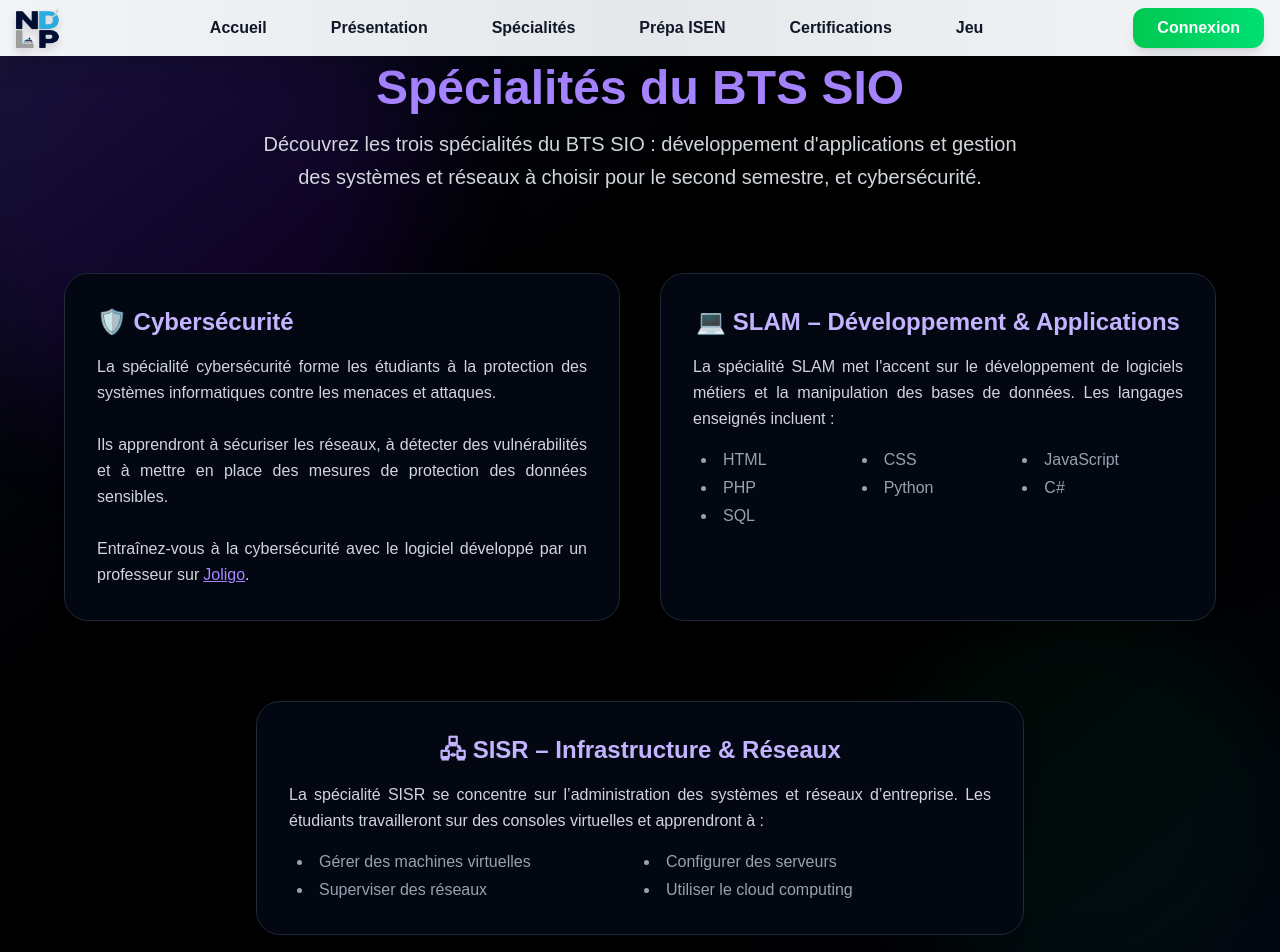
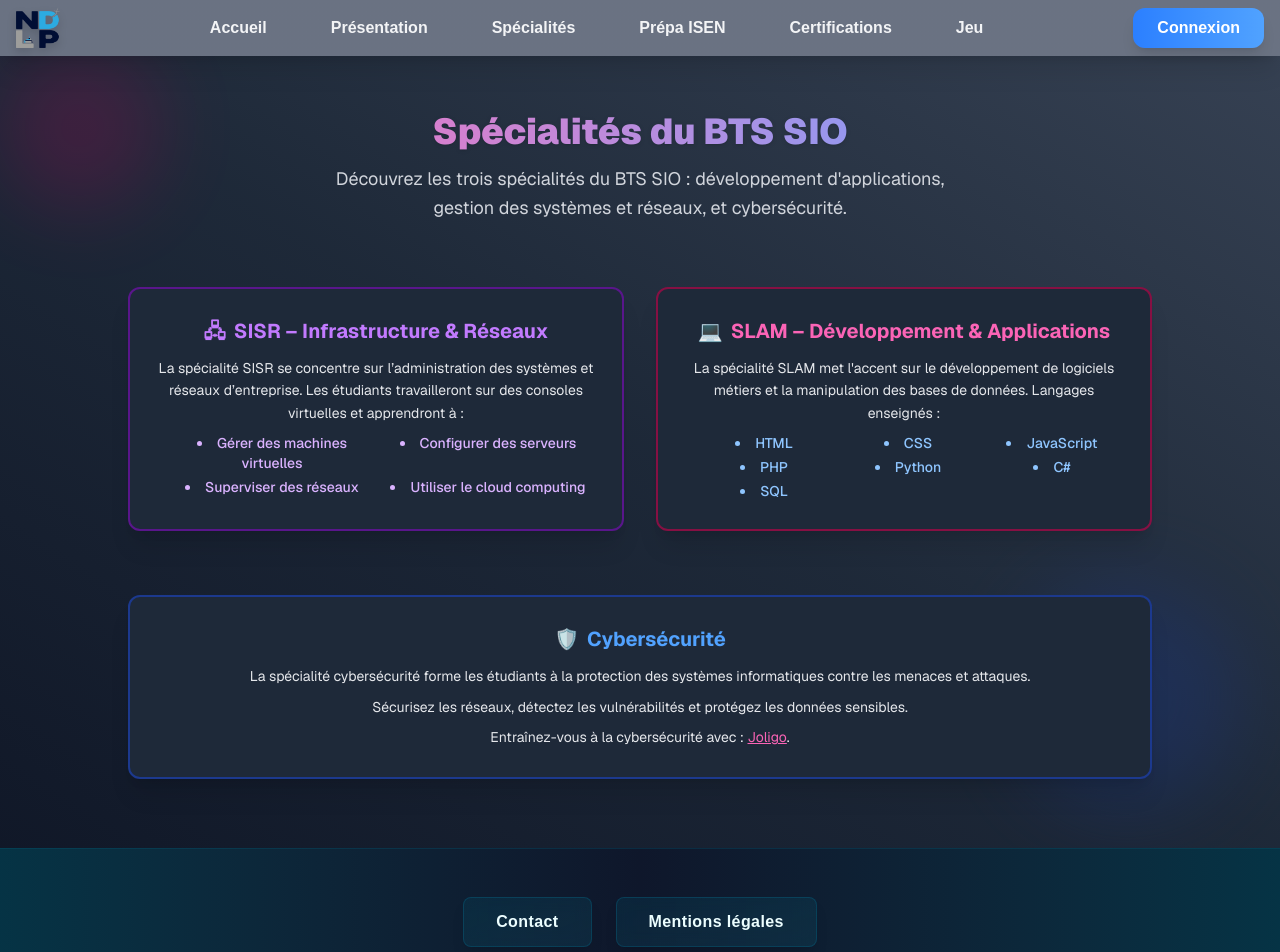
Before and after one commit to KLenesley/ApplicationBTS-SIO, a Next.js app: page /specialites in a window 1280 px wide. Shown: the top 952 px of the page. Built offline with nearby package versions, Linux system fonts and the light colour scheme.

Commit message:
06/05/2025 BF

```diff
--- a/src/app/layout.tsx
+++ b/src/app/layout.tsx
@@ -27,10 +27,12 @@ export default function RootLayout({
 }>) {
   return (
     <html lang="fr" className="h-full">
-      <body className={`${geistSans.variable} ${geistMono.variable} antialiased`}>
-        <Head/>     {/* Navbar */}
-        <main className="flex-grow flex flex-col">{children}</main>
-        <Foot/>     {/* Footer */}
+      <body className={`${geistSans.variable} ${geistMono.variable} antialiased flex flex-col min-h-screen`}>
+        <Head /> {/* Navbar */}
+        <div className="mt-12 flex-grow flex flex-col">
+          <main>{children}</main>
+        </div>
+        <Foot /> {/* Footer */}
       </body>
     </html>
   );
--- a/src/app/prepa/page.tsx
+++ b/src/app/prepa/page.tsx
@@ -2,37 +2,68 @@ import React from 'react';
 
 export default function Prepa() {
   return (
-    <div className="p-12 bg-gradient-to-br from-gray-900 via-gray-950 to-black text-white rounded-3xl shadow-2xl space-y-12 border border-gray-800">
-      {/* Title */}
-      <h2 className="text-5xl font-extrabold text-red-700 drop-shadow-xl text-center tracking-tight">
-        La Prépa ISEN
-      </h2>
+    <div className="relative min-h-screen bg-gradient-to-tr from-gray-900 via-gray-800 to-gray-700 text-gray-100 py-16 px-4 overflow-hidden font-sans text-center">
 
-      {/* Introduction */}
-      <p className="text-gray-300 text-lg leading-relaxed text-justify max-w-4xl mx-auto">
-        La <span className="text-red-700 font-semibold">Prépa ISEN</span> est une formation complémentaire qui prépare les étudiants aux concours d'entrée à l'ISEN. Elle couvre des matières clés pour affronter les épreuves scientifiques, technologiques et humaines.
-      </p>
+      {/* Effets décoratifs */}
+      <div className="absolute top-0 left-0 w-40 h-40 bg-red-700 rounded-full opacity-20 blur-2xl z-0" />
+      <div className="absolute bottom-10 right-10 w-56 h-56 bg-yellow-700 rounded-full opacity-30 blur-2xl z-0" />
 
-      {/* List of Subjects */}
-      <ul className="list-disc pl-8 space-y-4 text-gray-200 text-base leading-relaxed max-w-4xl mx-auto">
-        <li>
-          <strong className="text-red-700">Mathématiques</strong> : pour une compréhension approfondie des tâches complexes liées aux études d'ingénierie.
-        </li>
-        <li>
-          <strong className="text-red-700">Physique</strong> : pour une approche scientifique des technologies numériques et de l'électronique.
-        </li>
-        <li>
-          <strong className="text-red-700">Humanités</strong> : pour développer ses compétences en communication et réviser les règles de syntaxe française.
-        </li>
-        <li>
-          <strong className="text-red-700">Anglais</strong> : pour renforcer ses compétences dans un environnement international et technologique.
-        </li>
-      </ul>
+      {/* Contenu principal */}
+      <div className="relative z-10 max-w-5xl mx-auto space-y-16">
 
-      {/* Preparation Details */}
-      <p className="text-gray-300 text-lg leading-relaxed text-justify max-w-4xl mx-auto">
-        Les étudiants de la Prépa ISEN bénéficient d'une <span className="text-red-700 font-semibold">préparation intensive</span> pour intégrer une école d'ingénieur de l'ISEN, avec <span className="text-red-700 font-semibold">150 heures supplémentaires</span> intégrées dans l'emploi du temps du BTS.
-      </p>
+        {/* Titre principal */}
+        <div className="text-center space-y-3">
+          <h1 className="text-3xl sm:text-4xl font-black text-transparent bg-clip-text bg-gradient-to-r from-red-400 via-pink-400 to-yellow-400 drop-shadow">
+            La Prépa ISEN
+          </h1>
+          <p className="text-base sm:text-lg text-gray-300 max-w-2xl mx-auto leading-relaxed">
+            <span className="font-extrabold text-red-500">Prépa ISEN</span> : une formation d’excellence pour préparer les concours d’entrée à l’ISEN, couvrant les matières scientifiques, technologiques et humaines essentielles à votre réussite.
+          </p>
+        </div>
+
+        {/* Matières */}
+        <div className="grid grid-cols-1 md:grid-cols-2 gap-8">
+          <div className="flex-1 bg-gray-800 border-2 border-red-900 rounded-xl shadow-xl hover:shadow-red-900 transition-all duration-300 hover:scale-105 p-7 text-center">
+            <h2 className="text-xl font-bold text-red-400 mb-3 flex items-center gap-2 justify-center">
+              <span>∑</span> Mathématiques
+            </h2>
+            <p className="text-gray-200 text-sm leading-relaxed">
+              Compréhension approfondie des concepts clés pour l’ingénierie.
+            </p>
+          </div>
+          <div className="flex-1 bg-gray-800 border-2 border-yellow-900 rounded-xl shadow-xl hover:shadow-yellow-900 transition-all duration-300 hover:scale-105 p-7 text-center">
+            <h2 className="text-xl font-bold text-yellow-400 mb-3 flex items-center gap-2 justify-center">
+              <span>⚡</span> Physique
+            </h2>
+            <p className="text-gray-200 text-sm leading-relaxed">
+              Approche scientifique des technologies numériques et électroniques.
+            </p>
+          </div>
+          <div className="flex-1 bg-gray-800 border-2 border-blue-900 rounded-xl shadow-xl hover:shadow-blue-900 transition-all duration-300 hover:scale-105 p-7 text-center">
+            <h2 className="text-xl font-bold text-blue-400 mb-3 flex items-center gap-2 justify-center">
+              <span>💬</span> Humanités
+            </h2>
+            <p className="text-gray-200 text-sm leading-relaxed">
+              Développement des compétences en communication et expression écrite.
+            </p>
+          </div>
+          <div className="flex-1 bg-gray-800 border-2 border-green-900 rounded-xl shadow-xl hover:shadow-green-900 transition-all duration-300 hover:scale-105 p-7 text-center">
+            <h2 className="text-xl font-bold text-green-400 mb-3 flex items-center gap-2 justify-center">
+              <span>🌍</span> Anglais
+            </h2>
+            <p className="text-gray-200 text-sm leading-relaxed">
+              Renforcement des compétences pour évoluer dans un contexte international.
+            </p>
+          </div>
+        </div>
+
+        {/* Préparation intensive */}
+        <div className="bg-gray-800 border-2 border-red-900 rounded-xl shadow-xl hover:shadow-pink-900 transition-all duration-300 hover:scale-105 p-7 text-center">
+          <p className="text-gray-200 text-sm leading-relaxed">
+            <span className="text-red-500 font-extrabold">Préparation intensive</span> : 150h supplémentaires intégrées au BTS pour maximiser vos chances d’intégrer l’ISEN.
+          </p>
+        </div>
+      </div>
     </div>
   );
 }
--- a/src/app/specialites/page.tsx
+++ b/src/app/specialites/page.tsx
@@ -2,51 +2,53 @@ import React from 'react';
 
 export default function Specialites() {
   return (
-    <div className="relative min-h-screen bg-gradient-to-br from-gray-900 via-black to-gray-950 text-white py-16 px-6 overflow-hidden">
+    <div className="relative min-h-screen bg-gradient-to-tr from-gray-900 via-gray-800 to-gray-700 text-gray-100 py-16 px-4 overflow-hidden font-sans text-center">
 
-      {/* Effets lumineux */}
-      <div className="absolute -top-20 -left-20 w-[500px] h-[500px] bg-violet-700/30 blur-3xl rounded-full animate-pulse opacity-40 pointer-events-none z-0" />
-      <div className="absolute bottom-0 right-0 w-[400px] h-[400px] bg-emerald-600/20 blur-2xl rounded-full opacity-30 pointer-events-none z-0" />
+      {/* Effets décoratifs */}
+      <div className="absolute top-0 left-0 w-40 h-40 bg-pink-700 rounded-full opacity-20 blur-2xl z-0" />
+      <div className="absolute bottom-10 right-10 w-56 h-56 bg-blue-900 rounded-full opacity-30 blur-2xl z-0" />
 
       {/* Contenu principal */}
-      <div className="relative z-10 max-w-6xl mx-auto space-y-20">
+      <div className="relative z-10 max-w-5xl mx-auto space-y-16">
 
         {/* Titre principal */}
-        <div className="text-center space-y-4">
-          <h1 className="text-4xl sm:text-5xl font-extrabold text-violet-400 drop-shadow-md">
+        <div className="text-center space-y-3">
+          <h1 className="text-3xl sm:text-4xl font-black text-transparent bg-clip-text bg-gradient-to-r from-pink-400 to-blue-400 drop-shadow">
             Spécialités du BTS SIO
           </h1>
-          <p className="text-lg sm:text-xl text-gray-300 max-w-3xl mx-auto leading-relaxed">
-            Découvrez les trois spécialités du BTS SIO : développement d'applications et gestion des systèmes et réseaux à choisir pour le second semestre, et cybersécurité.
+          <p className="text-base sm:text-lg text-gray-300 max-w-2xl mx-auto leading-relaxed">
+            Découvrez les trois spécialités du BTS SIO : développement d'applications, gestion des systèmes et réseaux, et cybersécurité.
           </p>
         </div>
 
-        {/* SLAM + Cybersécurité */}
-        <div className="grid md:grid-cols-2 gap-10">
-          {/* Cybersécurité */}
-          <div className="group p-8 bg-gray-950 border border-gray-800 rounded-3xl shadow-lg hover:shadow-2xl transition-all duration-300 hover:-translate-y-1">
-            <h2 className="text-2xl font-bold text-violet-300 mb-4 group-hover:text-violet-200 transition">
-              🛡️ Cybersécurité
+        {/* SLAM + SISR */}
+        <div className="flex flex-col md:flex-row gap-8">
+
+          {/* SISR */}
+          <div className="flex-1 bg-gray-800 border-2 border-purple-900 rounded-xl shadow-xl hover:shadow-blue-900 transition-all duration-300 hover:scale-105 p-7 text-center">
+            <h2 className="text-xl font-bold text-purple-400 mb-3 flex items-center gap-2 justify-center">
+              <span>🖧</span> SISR – Infrastructure & Réseaux
             </h2>
-            <p className="text-gray-300 text-base leading-relaxed text-justify">
-              La spécialité cybersécurité forme les étudiants à la protection des systèmes informatiques contre les menaces et attaques. <br /><br />
-              Ils apprendront à sécuriser les réseaux, à détecter des vulnérabilités et à mettre en place des mesures de protection des données sensibles. <br /><br />
-              Entraînez-vous à la cybersécurité avec le logiciel développé par un professeur sur
-              <a href="https://joligo.fr/" target="_blank" rel="noopener noreferrer" className="text-violet-400 underline ml-1 hover:text-violet-300 transition">
-                Joligo
-              </a>.
+            <p className="text-gray-200 text-sm leading-relaxed mb-2">
+              La spécialité SISR se concentre sur l’administration des systèmes et réseaux d’entreprise. Les étudiants travailleront sur des consoles virtuelles et apprendront à :
             </p>
+            <ul className="mt-2 grid grid-cols-2 gap-1 text-purple-300 text-sm font-medium list-disc list-inside pl-2">
+              <li>Gérer des machines virtuelles</li>
+              <li>Configurer des serveurs</li>
+              <li>Superviser des réseaux</li>
+              <li>Utiliser le cloud computing</li>
+            </ul>
           </div>
 
           {/* SLAM */}
-          <div className="group p-8 bg-gray-950 border border-gray-800 rounded-3xl shadow-lg hover:shadow-2xl transition-all duration-300 hover:-translate-y-1">
-            <h2 className="text-2xl font-bold text-violet-300 mb-4 text-center group-hover:text-violet-200 transition">
-              💻 SLAM – Développement & Applications
+          <div className="flex-1 bg-gray-800 border-2 border-pink-900 rounded-xl shadow-xl hover:shadow-blue-900 transition-all duration-300 hover:scale-105 p-7 text-center">
+            <h2 className="text-xl font-bold text-pink-400 mb-3 flex items-center gap-2 justify-center">
+              <span>💻</span> SLAM – Développement & Applications
             </h2>
-            <p className="text-gray-300 text-base leading-relaxed text-justify">
-              La spécialité SLAM met l'accent sur le développement de logiciels métiers et la manipulation des bases de données. Les langages enseignés incluent :
+            <p className="text-gray-200 text-sm leading-relaxed mb-2">
+              La spécialité SLAM met l'accent sur le développement de logiciels métiers et la manipulation des bases de données. Langages enseignés :
             </p>
-            <ul className="mt-4 list-disc list-inside text-gray-400 grid grid-cols-2 sm:grid-cols-3 gap-y-1 pl-2">
+            <ul className="mt-2 grid grid-cols-2 sm:grid-cols-3 gap-1 text-blue-300 text-sm font-medium list-disc list-inside pl-2">
               <li>HTML</li>
               <li>CSS</li>
               <li>JavaScript</li>
@@ -58,24 +60,24 @@ export default function Specialites() {
           </div>
         </div>
 
-        {/* SISR */}
-        <div className="flex justify-center">
-          <div className="group p-8 bg-gray-950 border border-gray-800 rounded-3xl shadow-lg hover:shadow-2xl transition-all duration-300 hover:-translate-y-1 w-full max-w-3xl">
-            <h2 className="text-2xl font-bold text-violet-300 mb-4 text-center group-hover:text-violet-200 transition">
-              🖧 SISR – Infrastructure & Réseaux
+        {/* Cybersécurité */}
+        <div className="flex-1 bg-gray-800 border-2 border-blue-900 rounded-xl shadow-xl hover:shadow-pink-900 transition-all duration-300 hover:scale-105 p-7 text-center">
+            <h2 className="text-xl font-bold text-blue-400 mb-3 flex items-center gap-2 justify-center">
+              <span>🛡️</span> Cybersécurité
             </h2>
-            <p className="text-gray-300 text-base leading-relaxed text-justify">
-              La spécialité SISR se concentre sur l’administration des systèmes et réseaux d’entreprise. Les étudiants travailleront sur des consoles virtuelles et apprendront à :
+            <p className="text-gray-200 text-sm leading-relaxed mb-2">
+              La spécialité cybersécurité forme les étudiants à la protection des systèmes informatiques contre les menaces et attaques.
             </p>
-            <ul className="mt-4 list-disc list-inside text-gray-400 grid grid-cols-2 sm:grid-cols-2 gap-y-1 pl-2">
-              <li>Gérer des machines virtuelles</li>
-              <li>Configurer des serveurs</li>
-              <li>Superviser des réseaux</li>
-              <li>Utiliser le cloud computing</li>
-            </ul>
+            <p className="text-gray-200 text-sm leading-relaxed mb-2">
+              Sécurisez les réseaux, détectez les vulnérabilités et protégez les données sensibles.
+            </p>
+            <p className="text-gray-200 text-sm leading-relaxed">
+              Entraînez-vous à la cybersécurité avec :&nbsp;
+              <a href="https://joligo.fr/" target="_blank" rel="noopener noreferrer" className="text-pink-400 underline hover:text-pink-600 transition">
+                Joligo
+              </a>.
+            </p>
           </div>
-        </div>
-
       </div>
     </div>
   );
--- a/src/components/headfoot/foot.tsx
+++ b/src/components/headfoot/foot.tsx
@@ -1,14 +1,39 @@
 export default function Foot() {
     return (
-        <footer className="bg-gray-800 text-white text-center py-7 mt-auto w-full">
-            <div className="container mx-auto flex flex-col justify-center items-center space-y-4">
-                <p className="p-2 m-0">
-                    <a href="/contact" className="hover:none text-cyan-200 transition-colors duration-300 hover:text-cyan-400">Contact</a>
-                </p>
-                <p className="p-2 m-0">
-                    <a href="/mentions" className="hover:none text-cyan-200 transition-colors duration-300 hover:text-cyan-400">Mentions légales</a>
-                </p>
-                <p className="p-2 m-0">© 2025 - Tous droits réservés</p>
+        <footer className="bg-gradient-to-r from-cyan-950 via-slate-900 to-cyan-950 text-white py-12 mt-auto w-full
+            shadow-[0_-10px_30px_-15px_rgba(8,145,178,0.2)] border-t border-cyan-800/30">
+            <div className="container mx-auto px-4">
+                <div className="grid grid-cols-1 gap-8">
+                    <div className="flex flex-wrap gap-6 justify-center items-center">
+                        <a
+                            href="/contact"
+                            className="group relative px-8 py-3 rounded-lg bg-gradient-to-br from-cyan-800/20 to-cyan-900/30
+                            text-cyan-50 font-semibold tracking-wide shadow-lg backdrop-blur-sm
+                            hover:from-cyan-700/30 hover:to-cyan-800/40 transition-all duration-300 ease-out
+                            border border-cyan-700/30 hover:border-cyan-600"
+                        >
+                            <span className="relative z-10 group-hover:text-white transition-colors">Contact</span>
+                            <div className="absolute inset-0 rounded-lg bg-gradient-to-r from-cyan-600/0 via-cyan-600/5 to-cyan-600/0
+                                opacity-0 group-hover:opacity-100 transition-opacity duration-300"></div>
+                        </a>
+                        <a
+                            href="/mentions"
+                            className="group relative px-8 py-3 rounded-lg bg-gradient-to-br from-cyan-800/20 to-cyan-900/30
+                            text-cyan-50 font-semibold tracking-wide shadow-lg backdrop-blur-sm
+                            hover:from-cyan-700/30 hover:to-cyan-800/40 transition-all duration-300 ease-out
+                            border border-cyan-700/30 hover:border-cyan-600"
+                        >
+                            <span className="relative z-10 group-hover:text-white transition-colors">Mentions légales</span>
+                            <div className="absolute inset-0 rounded-lg bg-gradient-to-r from-cyan-600/0 via-cyan-600/5 to-cyan-600/0
+                                opacity-0 group-hover:opacity-100 transition-opacity duration-300"></div>
+                        </a>
+                    </div>
+                    <div className="text-center">
+                        <p className="text-cyan-300/70 text-sm tracking-wider font-light">
+                            © 2025 - Tous droits réservés
+                        </p>
+                    </div>
+                </div>
             </div>
         </footer>
     );
--- a/src/components/headfoot/head.tsx
+++ b/src/components/headfoot/head.tsx
@@ -18,7 +18,7 @@ export default function Head() {
 
     return (
         <>
-            <header className="fixed top-0 left-0 w-full bg-gradient-to-r from-gray-100 via-gray-200 to-gray-100 shadow-xl z-50">
+            <header className="fixed top-0 left-0 w-full bg-gradient-to-r from-gray-500 via-gray-500 to-gray-500 shadow-xl z-50">
                 <nav className="max-w-7xl mx-auto px-4 py-2 flex items-center justify-between">
                     {/* Logo */}
                     <a
@@ -34,7 +34,7 @@ export default function Head() {
                             <li key={href}>
                                 <a
                                     href={href}
-                                    className="text-gray-900 hover:text-green-600 font-bold px-3 py-1 rounded-lg transition-colors duration-150 focus:outline-none focus:ring-2 focus:ring-green-300"
+                                    className="text-gray-100 hover:text-blue-200 font-bold px-3 py-1 rounded-lg transition-colors duration-150 focus:outline-none focus:ring-2 focus:ring-green-300"
                                 >
                                     {label}
                                 </a>
@@ -46,7 +46,7 @@ export default function Head() {
                     <div className="hidden md:flex items-center">
                         <a
                             href={`/user?name=${encodeURIComponent(userLabel)}`}
-                            className="bg-gradient-to-r from-green-500 to-green-400 hover:from-green-600 hover:to-green-500 text-white font-bold px-6 py-2 rounded-xl shadow-lg transition-all duration-150 focus:outline-none focus:ring-2 focus:ring-green-300"
+                            className="bg-gradient-to-r from-blue-500 to-blue-400 hover:from-blue-600 hover:to-blue-500 text-white font-bold px-6 py-2 rounded-xl shadow-lg transition-all duration-150 focus:outline-none focus:ring-2 focus:ring-blue-300"
                         >
                             {userLabel}
                         </a>
```
